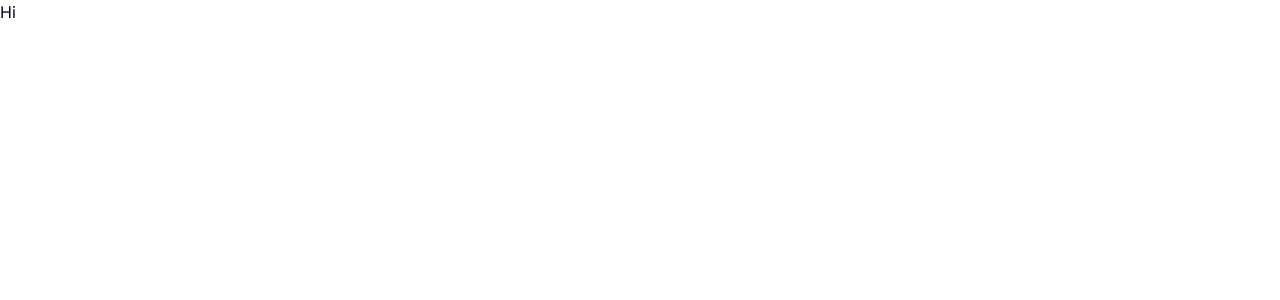
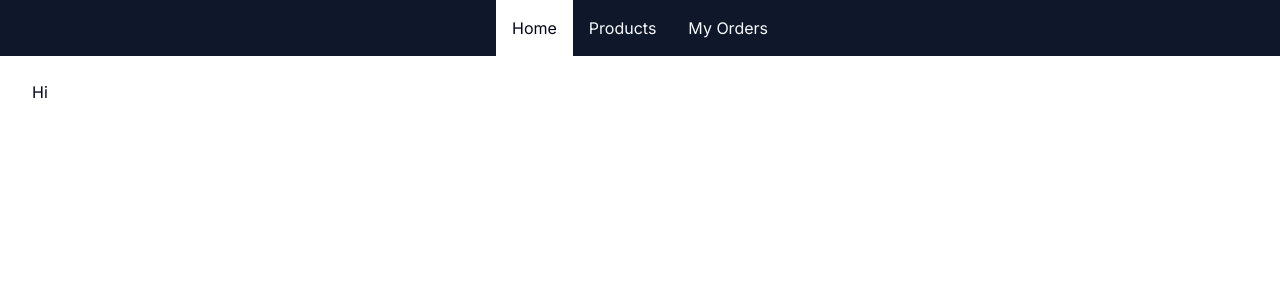
Before and after one commit to albaparticle/nextjs-ecommerce, a Next.js app: page / in a window 1280 px wide. Shown: the top 300 px of the page. Built offline with nearby package versions, Linux system fonts and the light colour scheme.

Commit message:
Customer Home Page (ongoing)

```diff
--- /dev/null
+++ b/src/app/(customerFacing)/layout.tsx
@@ -0,0 +1,20 @@
+import { Nav, NavLink } from "@/components/Nav";
+
+export const dynamic = "force-dynamic"
+
+export default function Layout({
+    children,
+}: Readonly<{
+    children: React.ReactNode;
+}>) {
+    return (
+        <>
+            <Nav>
+                <NavLink href="/">Home</NavLink>
+                <NavLink href="/products">Products</NavLink>
+                <NavLink href="/orders">My Orders</NavLink>
+            </Nav>
+            <div className="container my-6">{children}</div>
+        </>
+    );
+}
--- /dev/null
+++ b/src/app/(customerFacing)/page.tsx
@@ -0,0 +1,3 @@
+export default function HomePage() {
+    return <h1>Hi</h1>
+}
--- a/src/app/layout.tsx
+++ b/src/app/layout.tsx
@@ -6,7 +6,7 @@
 const inter = Inter({ subsets: ["latin"], variable: "--font-sans", });
 
 export const metadata: Metadata = {
-  title: "Create Next App",
+  title: "React Ecommerce",
   description: "Generated by create next app",
 };
 
--- a/src/app/page.tsx
+++ /dev/null
@@ -1,3 +0,0 @@
-export default function Home() {
-  return <h1>Hi</h1>
-}
```
